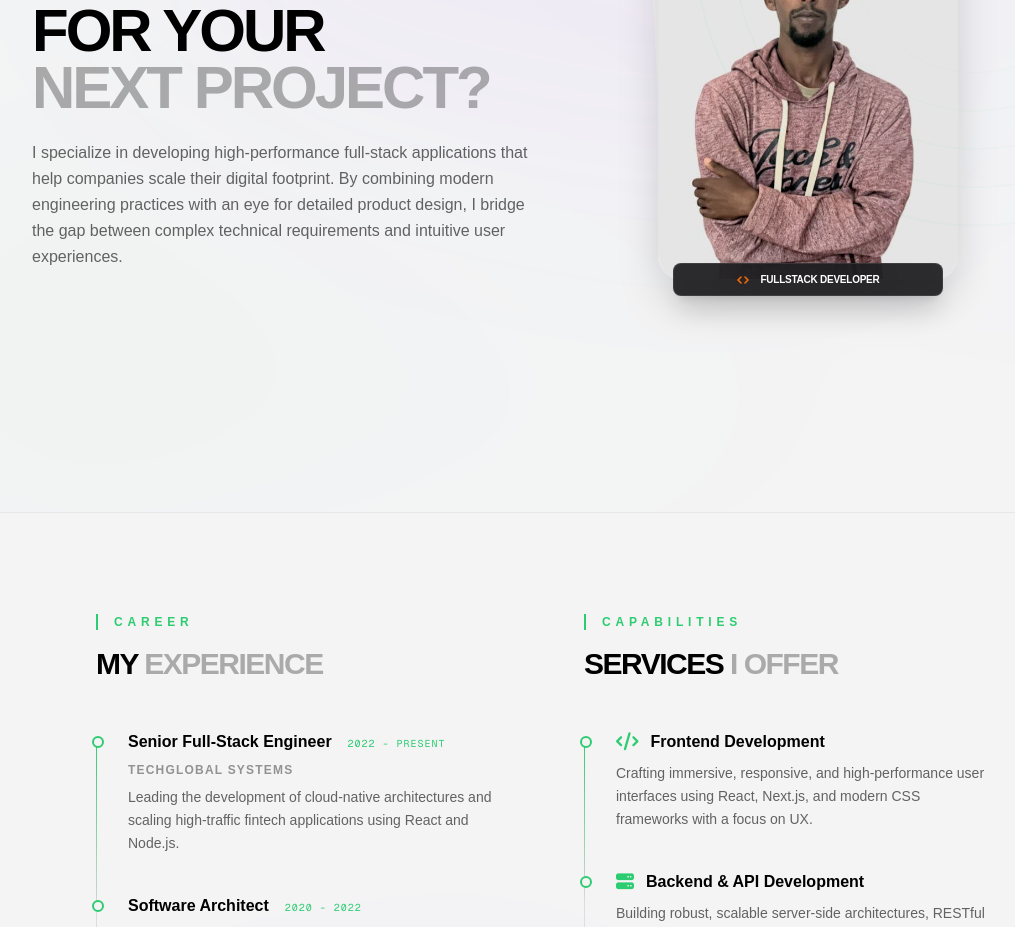
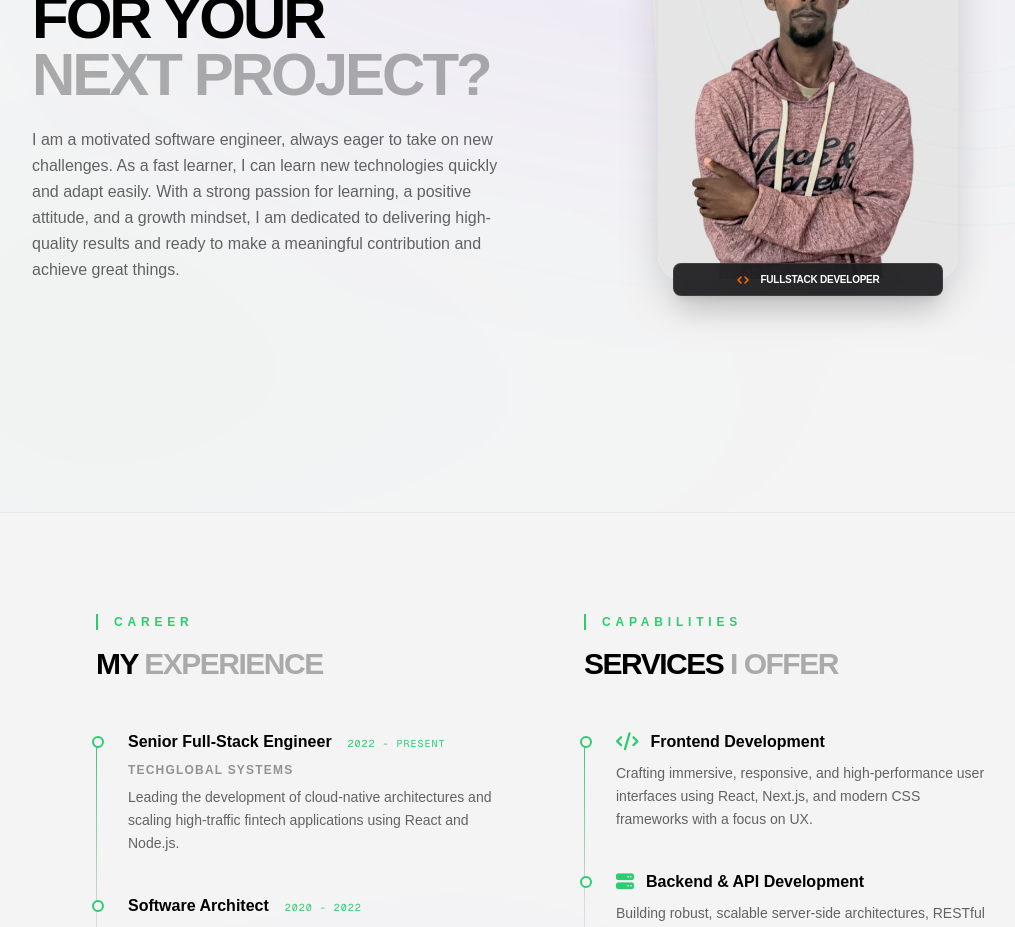
Before and after one commit to teshx/Newportifolio, a Next.js app: page / in a window 1280 px wide. Shown: the part 1620-2547 px from the top of the page, without its empty margins (96-1111 px from the left). Built offline with nearby package versions, Linux system fonts and the light colour scheme.

Commit message:
change content

```diff
--- a/src/app/components/AboutMe.tsx
+++ b/src/app/components/AboutMe.tsx
@@ -5,7 +5,7 @@ import React from 'react';
 
 const AboutMe: React.FC = () => {
     return (
-        <section id="about-me" className="py-24 px-[5vw] md:px-[10vw] relative bg-transparent overflow-hidden border-t border-black/5 dark:border-white/5">
+        <section id="aboutme" className="py-24 px-[5vw] md:px-[10vw] relative bg-transparent overflow-hidden border-t border-black/5 dark:border-white/5">
             {/* Local Background Glow */}
             <div className="absolute top-1/2 left-1/2 -translate-x-1/2 -translate-y-1/2 w-full h-full pointer-events-none z-0">
                 <div className="absolute inset-0 bg-gradient-to-tr from-[#2ecc71]/5 via-transparent to-blue-500/5 blur-[120px] opacity-50"></div>
@@ -26,7 +26,7 @@ const AboutMe: React.FC = () => {
                         </div>
 
                         <p className="text-sm md:text-base text-black/60 dark:text-white/50 leading-relaxed font-light max-w-xl">
-                            I specialize in developing high-performance full-stack applications that help companies scale their digital footprint. By combining modern engineering practices with an eye for detailed product design, I bridge the gap between complex technical requirements and intuitive user experiences.
+                            I am a motivated software engineer, always eager to take on new challenges. As a fast learner, I can learn new technologies quickly and adapt easily. With a strong passion for learning, a positive attitude, and a growth mindset, I am dedicated to delivering high-quality results and ready to make a meaningful contribution and achieve great things.
                         </p>
                     </div>
 
```
